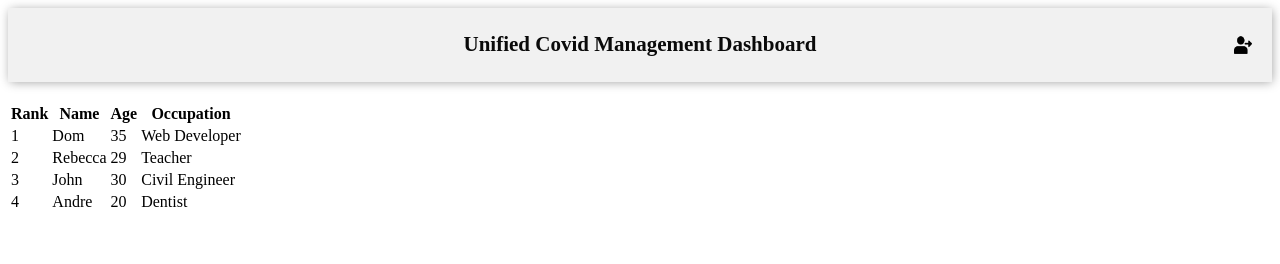
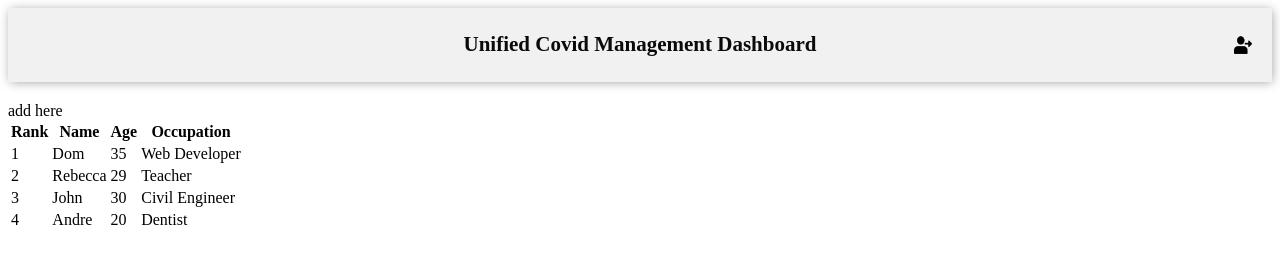
Before and after one commit to kishankrs/Blitzkrieg_HackJaipur, a plain HTML site: page index.html in a window 1280 px wide. Drawn offline with Linux system fonts and the light colour scheme.

Commit message:
minor changes

```diff
--- a/index.html
+++ b/index.html
@@ -18,6 +18,10 @@
       </div>
 
       <script src="header.js"></script>
+
+      <!-- State filter Dropdown Menu -->
+        add here
+      <!-- State filter Dropdown Menu end -->
 
       <table class="table-sortable">
           <thead>
```
